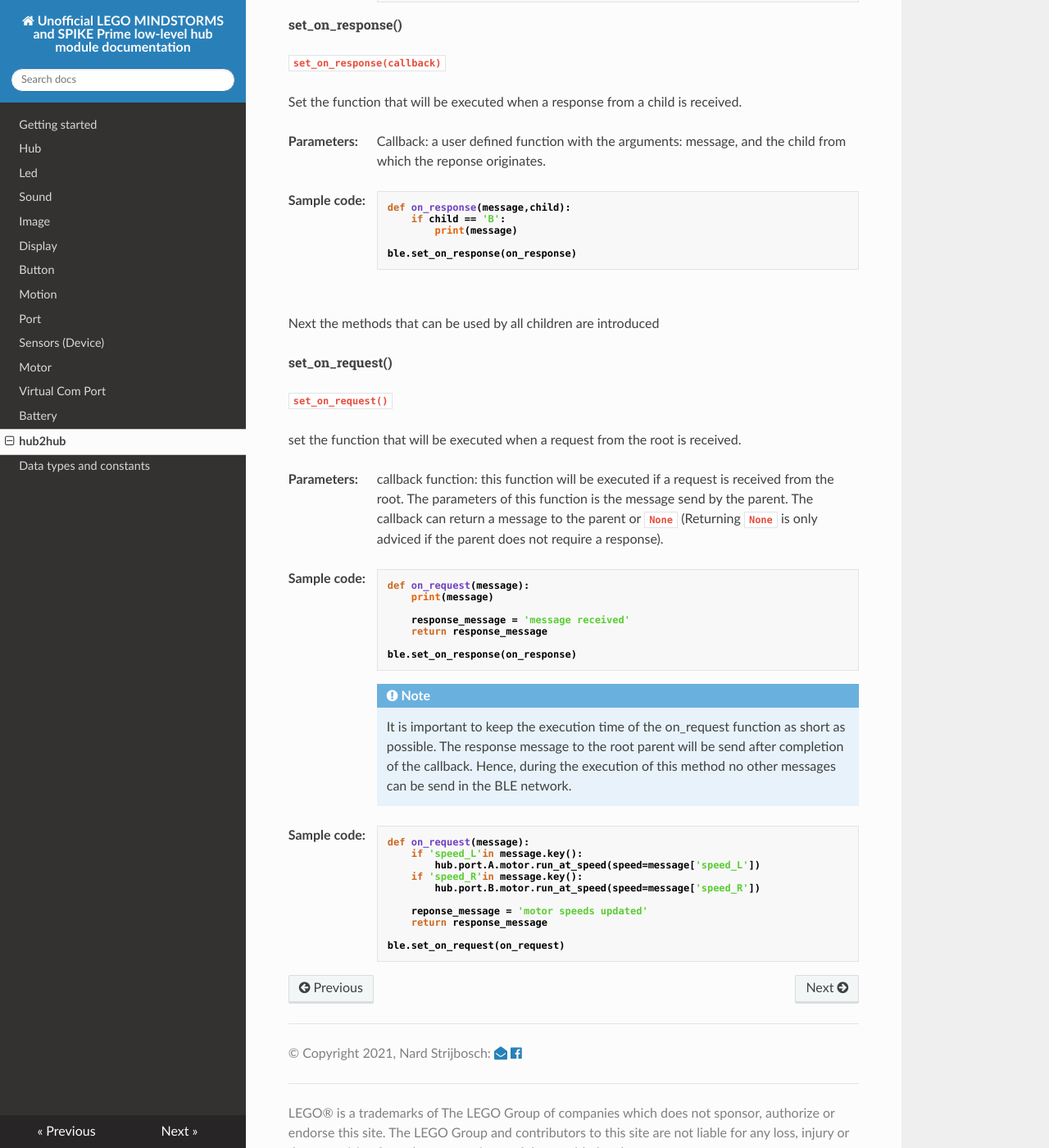
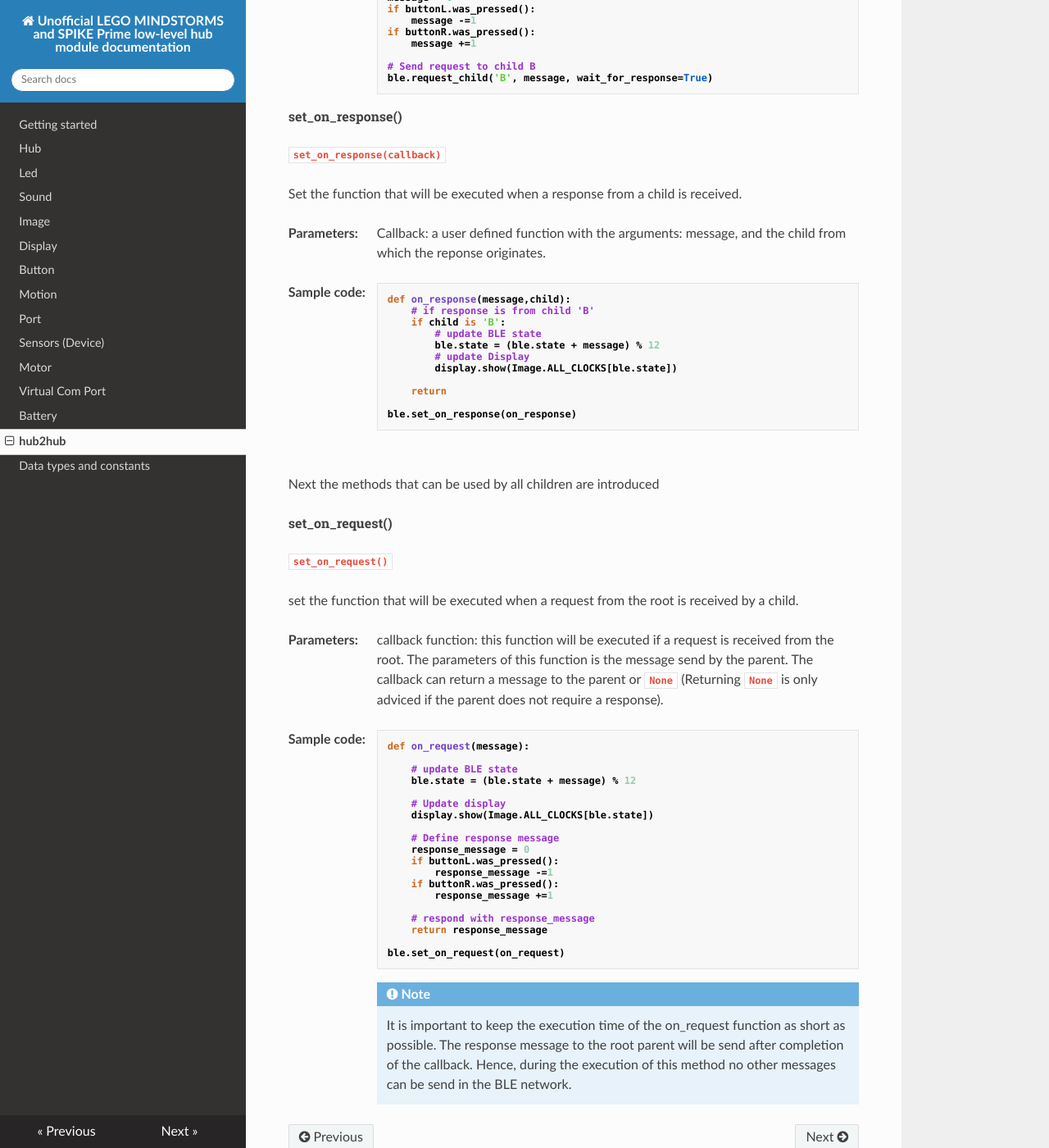
Before and after one commit to NStrijbosch/hub-module-notes, an MkDocs documentation site: the page built from docs/hub2hub.md, in a window 1280 px wide and 1400 px high, scrolled down 6488 px. Shown: the whole window at 82% size. Built offline with MkDocs 1.6.1, drawn with Linux system fonts in a browser that asks for light colours; nearby versions of some CDN libraries; some of the changed text lies outside the part shown.

Commit message:
Update hub2hub.md

````diff
--- a/docs/hub2hub.md
+++ b/docs/hub2hub.md
@@ -129,7 +129,7 @@ network = {
 
 ### BLEnetwork()
 
-`BLEnetwork(name, network, state={'varx':0})`
+`BLEnetwork(name, network, state=initial_state)`
 
 Initiate the hub as part of the BLE network.
 
@@ -152,7 +152,7 @@ network = {
     'D': '3',
 }
 
-ble = BLEnetwork('A', network, state={'speed_B':0, 'speed_A':4})
+ble = BLEnetwork('A', network, state=0)
 ```
 
 ### connect()
@@ -203,7 +203,15 @@ __Parameters:__
 __Sample code:__
 
 ``` python
-ble.request_child('B', {'speed_L':50, 'speed_R':-50})
+# Create message based on button presses
+message = 0
+if buttonL.was_pressed():
+    message -=1
+if buttonR.was_pressed():
+    message +=1
+
+# Send request to child B
+ble.request_child('B', message, wait_for_response=True)
 ```
 
 ### set_on_response()
@@ -220,8 +228,14 @@ __Sample code:__
 
 ``` python
 def on_response(message,child):
-    if child == 'B':
-        print(message)
+    # if response is from child 'B'
+    if child is 'B':
+        # update BLE state
+        ble.state = (ble.state + message) % 12
+        # update Display
+        display.show(Image.ALL_CLOCKS[ble.state])
+
+    return
 
 ble.set_on_response(on_response)
 ```
@@ -234,7 +248,7 @@ Next the methods that can be used by all children are introduced
 
 `set_on_request()`
 
-set the function that will be executed when a request from the root is received.
+set the function that will be executed when a request from the root is received by a child.
 
 __Parameters:__
 
@@ -244,29 +258,25 @@ __Sample code:__
 
 ``` python
 def on_request(message):
-    print(message)
 
-    response_message = 'message received'
+    # update BLE state
+    ble.state = (ble.state + message) % 12
+
+    # Update display
+    display.show(Image.ALL_CLOCKS[ble.state])
+
+    # Define response message
+    response_message = 0
+    if buttonL.was_pressed():
+        response_message -=1
+    if buttonR.was_pressed():
+        response_message +=1
+
+    # respond with response_message
     return response_message
 
-ble.set_on_response(on_response)
+ble.set_on_request(on_request)
 ```
 
 !!! note
     It is important to keep the execution time of the on_request function as short as possible. The response message to the root parent will be send after completion of the callback. Hence, during the execution of this method no other messages can be send in the BLE network.
-
-
-__Sample code:__
-
-``` python
-def on_request(message):
-    if 'speed_L'in message.key():
-        hub.port.A.motor.run_at_speed(speed=message['speed_L'])
-    if 'speed_R'in message.key():
-        hub.port.B.motor.run_at_speed(speed=message['speed_R'])
-
-    reponse_message = 'motor speeds updated'
-    return response_message
-
-ble.set_on_request(on_request)
-```
````
